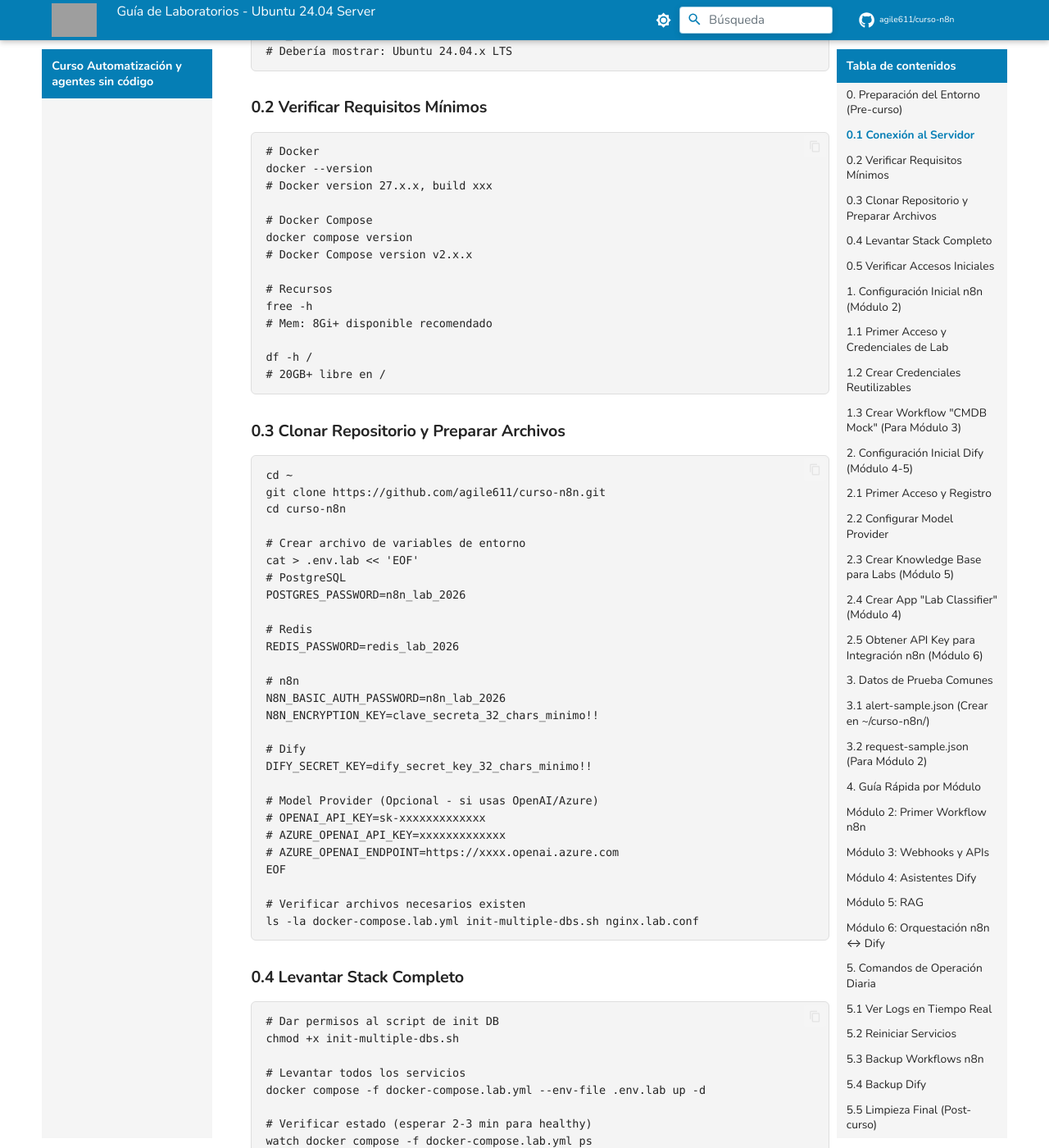
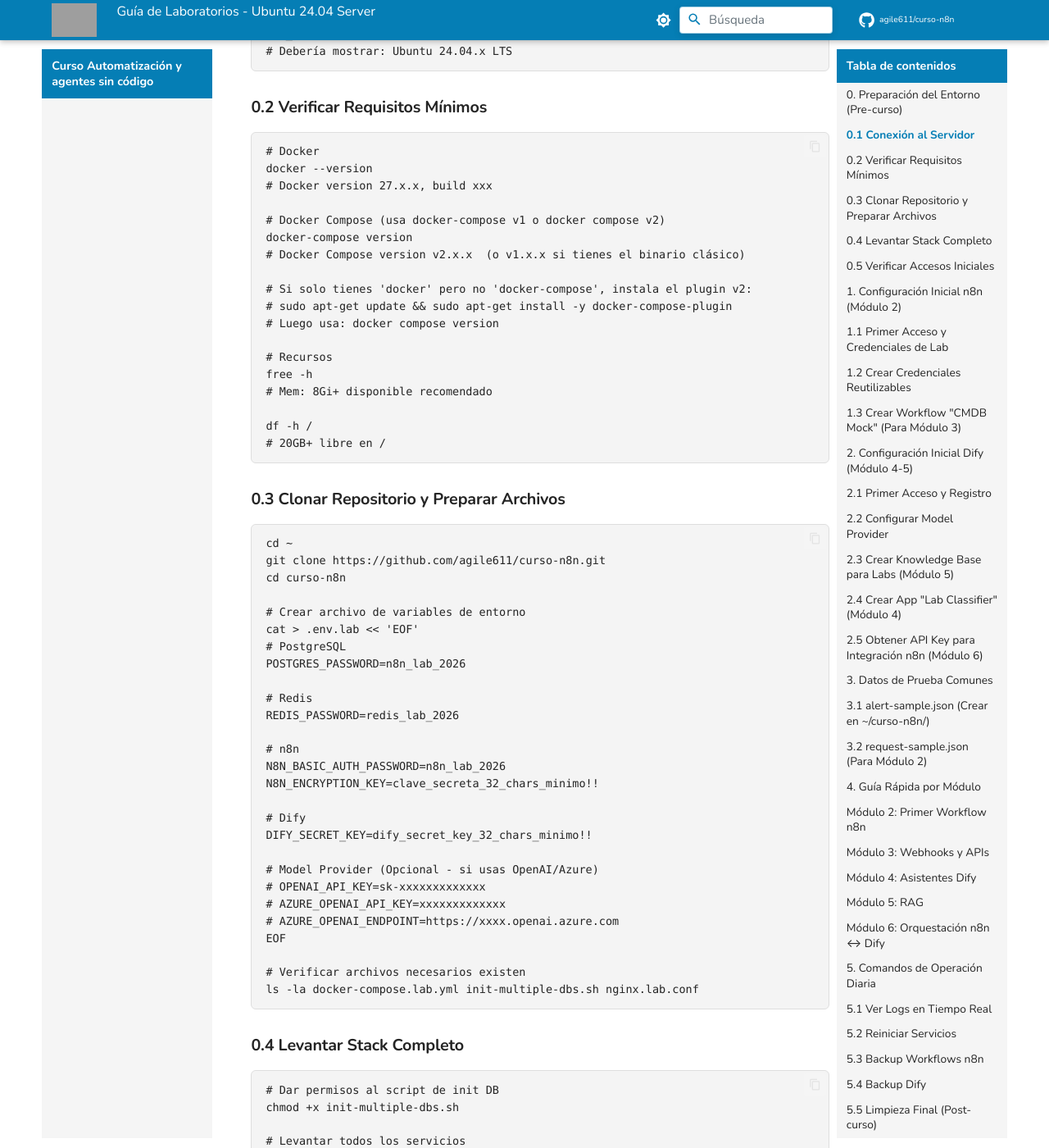
Before and after one commit to agile611/curso-n8n, an MkDocs documentation site: the page built from docs/GUIA_LABORATORIOS_UBUNTU24.md, in a window 1280 px wide and 1400 px high, scrolled down 429 px. Shown: the whole window at 82% size. Built offline with MkDocs 1.6.1 and Material for MkDocs 9.7.7, drawn with Linux system fonts in a browser that asks for light colours; comment, search, counter and statistics services are not loaded; some of the changed text lies outside the part shown; grey boxes are pictures that could not be loaded.

Commit message:
fix: standardize docker-compose commands to v1 binary syntax across docs
Replace `docker compose` (v2 plugin) with `docker-compose` (v1 standalone)
in all documentation files to ensure compatibility with both Docker Compose
versions. The standalone `docker-compose` command works for v1 and v2,
while `docker compose` requires the v2 plugin installation.

Updated files:
- GUIA_LABORATORIOS_UBUNTU24.md
- QUICK_REFERENCE.md
- TEMARIO_ADAPTADO.md
- index.md

Also added installation note for docker-compose-plugin in lab guide.

````diff
--- a/docs/GUIA_LABORATORIOS_UBUNTU24.md
+++ b/docs/GUIA_LABORATORIOS_UBUNTU24.md
@@ -24,9 +24,13 @@ lsb_release -a
 docker --version
 # Docker version 27.x.x, build xxx
 
-# Docker Compose
-docker compose version
-# Docker Compose version v2.x.x
+# Docker Compose (usa docker-compose v1 o docker compose v2)
+docker-compose version
+# Docker Compose version v2.x.x  (o v1.x.x si tienes el binario clásico)
+
+# Si solo tienes 'docker' pero no 'docker-compose', instala el plugin v2:
+# sudo apt-get update && sudo apt-get install -y docker-compose-plugin
+# Luego usa: docker compose version
 
 # Recursos
 free -h
@@ -75,10 +79,10 @@ ls -la docker-compose.lab.yml init-multiple-dbs.sh nginx.lab.conf
 chmod +x init-multiple-dbs.sh
 
 # Levantar todos los servicios
-docker compose -f docker-compose.lab.yml --env-file .env.lab up -d
+docker-compose -f docker-compose.lab.yml --env-file .env.lab up -d
 
 # Verificar estado (esperar 2-3 min para healthy)
-watch docker compose -f docker-compose.lab.yml ps
+watch docker-compose -f docker-compose.lab.yml ps
 # Todos deben mostrar: Up (healthy) o Up
 ```
 
@@ -399,29 +403,29 @@ curl -X POST http://192.168.1.100:5678/webhook/approval/<EXECUTION_ID> \
 
 ```bash
 # n8n
-docker compose -f ~/curso-n8n/docker-compose.lab.yml logs -f n8n
+docker-compose -f ~/curso-n8n/docker-compose.lab.yml logs -f n8n
 
 # Dify API
-docker compose -f ~/curso-n8n/docker-compose.lab.yml logs -f dify-api
+docker-compose -f ~/curso-n8n/docker-compose.lab.yml logs -f dify-api
 
 # Dify Worker
-docker compose -f ~/curso-n8n/docker-compose.lab.yml logs -f dify-worker
+docker-compose -f ~/curso-n8n/docker-compose.lab.yml logs -f dify-worker
 
 # Todos
-docker compose -f ~/curso-n8n/docker-compose.lab.yml logs -f
+docker-compose -f ~/curso-n8n/docker-compose.lab.yml logs -f
 ```
 
 ### 5.2 Reiniciar Servicios
 
 ```bash
 # Solo n8n
-docker compose -f ~/curso-n8n/docker-compose.lab.yml restart n8n
+docker-compose -f ~/curso-n8n/docker-compose.lab.yml restart n8n
 
 # Solo Dify
-docker compose -f ~/curso-n8n/docker-compose.lab.yml restart dify-api dify-worker
+docker-compose -f ~/curso-n8n/docker-compose.lab.yml restart dify-api dify-worker
 
 # Todo el stack
-docker compose -f ~/curso-n8n/docker-compose.lab.yml restart
+docker-compose -f ~/curso-n8n/docker-compose.lab.yml restart
 ```
 
 ### 5.3 Backup Workflows n8n
@@ -446,7 +450,7 @@ curl -X GET http://192.168.1.100:5678/api/v1/workflows \
 
 ```bash
 cd ~/curso-n8n
-docker compose -f docker-compose.lab.yml down -v
+docker-compose -f docker-compose.lab.yml down -v
 # -v elimina volúmenes (postgres_data, redis_data, n8n_data, dify_storage)
 docker volume prune -f
 docker image prune -f
@@ -458,13 +462,13 @@ docker image prune -f
 
 | Síntoma | Comando Diagnóstico | Solución |
 |---------|---------------------|----------|
-| n8n no carga | `docker compose logs n8n \| tail -50` | Esperar postgres healthy, verificar N8N_ENCRYPTION_KEY (32+ chars) |
-| Dify "Database connection failed" | `docker compose logs postgres` | Verificar POSTGRES_PASSWORD coincide en .env y init script |
+| n8n no carga | `docker-compose logs n8n \| tail -50` | Esperar postgres healthy, verificar N8N_ENCRYPTION_KEY (32+ chars) |
+| Dify "Database connection failed" | `docker-compose logs postgres` | Verificar POSTGRES_PASSWORD coincide en .env y init script |
 | Webhook 404 | Verificar workflow **Active** en n8n | Toggle Active → Save |
-| Dify "Model provider error" | `docker compose logs dify-api \| grep -i model` | Verificar API Key / Ollama corriendo en puerto 11434 |
+| Dify "Model provider error" | `docker-compose logs dify-api \| grep -i model` | Verificar API Key / Ollama corriendo en puerto 11434 |
 | Out of Memory | `free -h` / `docker stats` | Añadir swap 4GB: `sudo fallocate -l 4G /swapfile && sudo mkswap /swapfile && sudo swapon /swapfile` |
 | Puerto ocupado | `sudo lsof -i :5678` | Matar proceso o cambiar puerto en docker-compose |
-| Certificados SSL | `docker compose logs certbot` | Verificar dominio apunta a IP, puertos 80/443 abiertos |
+| Certificados SSL | `docker-compose logs certbot` | Verificar dominio apunta a IP, puertos 80/443 abiertos |
 
 ---
 
````
Also changed, not shown: docs/QUICK_REFERENCE.md (+6 -6 lines), docs/TEMARIO_ADAPTADO.md (+12 -12 lines), docs/index.md (+2 -2 lines).
